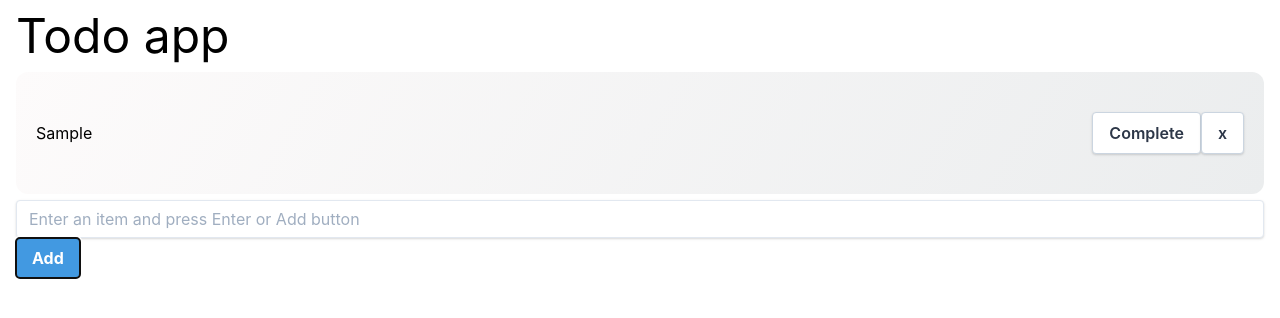
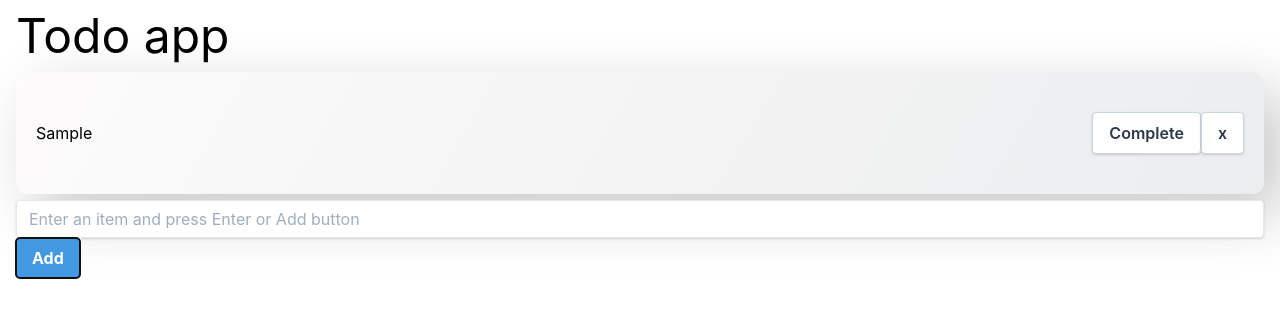
Before and after one commit to darko55555/my-app, a React (Create React App) app: page / in a window 1280 px wide. Both pictures are taken after typing "Sample" into the empty fields and a click on the button "Add". Shown: the top 318 px of the page. Built offline with nearby package versions, Linux system fonts and the light colour scheme.

Commit message:
added neumorphismismism

```diff
--- a/src/styles/App.css
+++ b/src/styles/App.css
@@ -18,6 +18,8 @@
   display: flex;
   align-items:center;
   justify-content: space-between;
+  box-shadow:  20px 20px 60px #c8c8c8,
+             -20px -20px 60px #ffffff;
 }
 
 /* .input{
```
